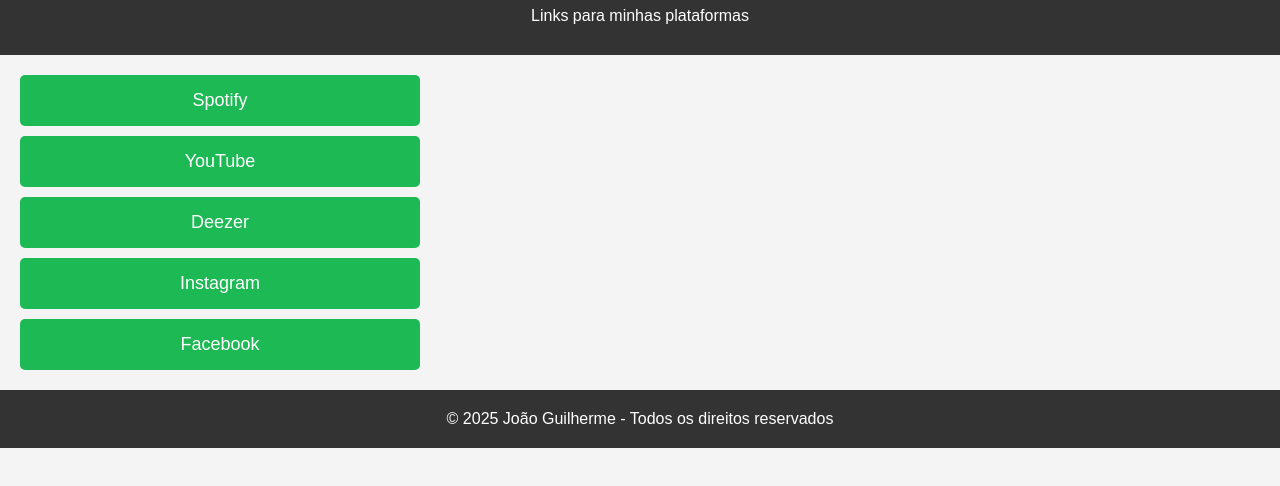
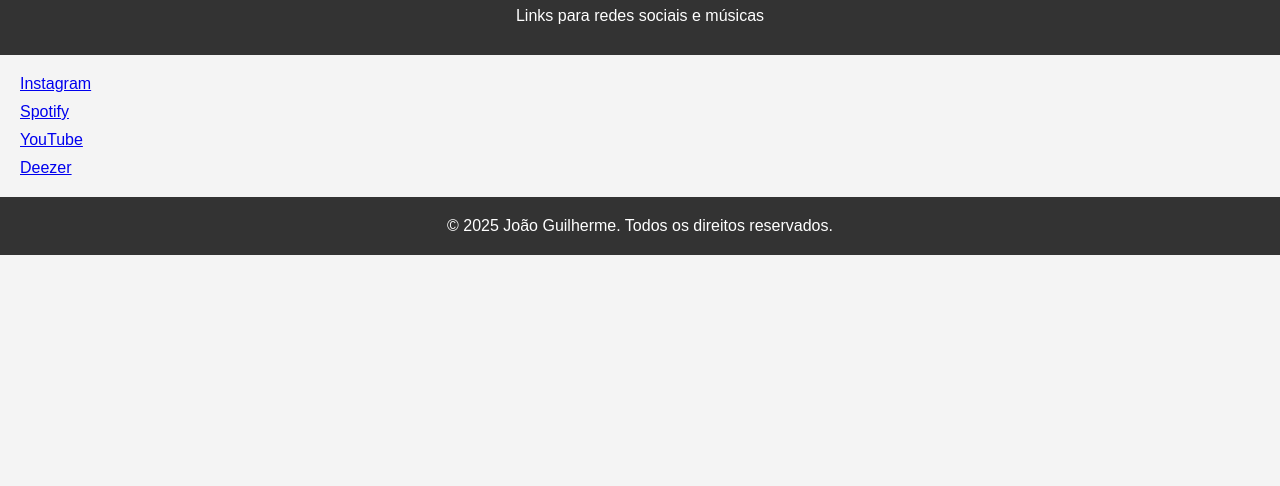
Before and after one commit to jolongajr/Joaoguilhernecantor, a plain HTML site: page index.html in a window 1280 px wide. Shown: the part 60-546 px from the top of the page. Drawn offline with Linux system fonts and the light colour scheme.

Commit message:
Adicionando estrutura do site de links

```diff
--- a/index.html
+++ b/index.html
@@ -3,27 +3,24 @@
 <head>
     <meta charset="UTF-8">
     <meta name="viewport" content="width=device-width, initial-scale=1.0">
-    <title>João Guilherme - Cantor</title>
+    <title>João Guilherme - Links</title>
     <link rel="stylesheet" href="style.css">
 </head>
 <body>
     <header>
         <h1>João Guilherme</h1>
-        <p>Links para minhas plataformas</p>
+        <p>Links para redes sociais e músicas</p>
     </header>
 
-    <main>
-        <div class="links">
-            <a href="https://open.spotify.com/artist/SEU_LINK_DO_SPOTIFY" class="link-button">Spotify</a>
-            <a href="https://www.youtube.com/channel/SEU_LINK_YOUTUBE" class="link-button">YouTube</a>
-            <a href="https://www.deezer.com/artist/SEU_LINK_DEEZER" class="link-button">Deezer</a>
-            <a href="https://www.instagram.com/SEU_INSTAGRAM" class="link-button">Instagram</a>
-            <a href="https://www.facebook.com/SEU_FACEBOOK" class="link-button">Facebook</a>
-        </div>
-    </main>
+    <section class="links">
+        <a href="https://www.instagram.com/joaoguilherme" class="link">Instagram</a>
+        <a href="https://www.spotify.com/joaoguilherme" class="link">Spotify</a>
+        <a href="https://www.youtube.com/joaoguilherme" class="link">YouTube</a>
+        <a href="https://www.deezer.com/joaoguilherme" class="link">Deezer</a>
+    </section>
 
     <footer>
-        <p>&copy; 2025 João Guilherme - Todos os direitos reservados</p>
+        <p>&copy; 2025 João Guilherme. Todos os direitos reservados.</p>
     </footer>
 </body>
 </html>
```
